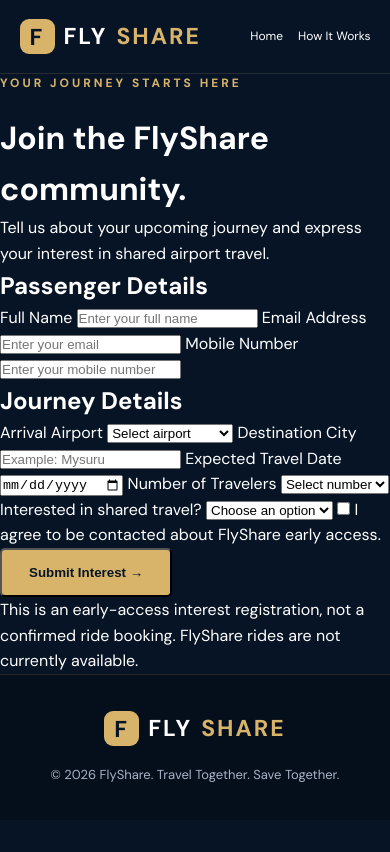
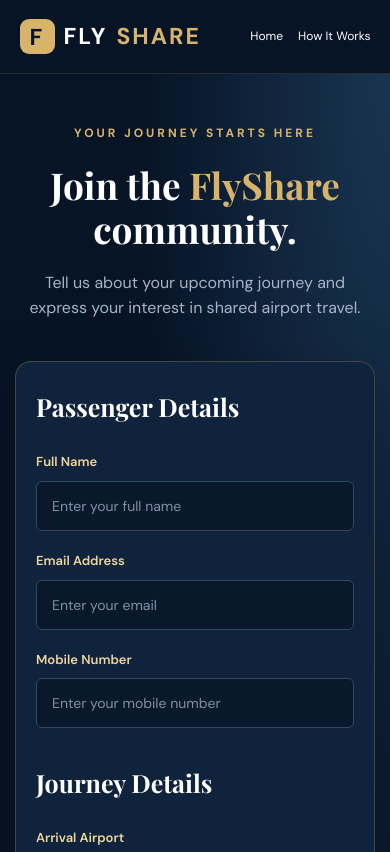
Before and after one commit to likhithk409-bit/flyshare-website, a plain HTML site: page register.html in a window 390 px wide. Shown: the top 852 px of the page. Drawn offline with nearby package versions, Linux system fonts and the light colour scheme.

Commit message:
Add files via upload

```diff
--- a/register.html
+++ b/register.html
@@ -107,6 +107,7 @@
     <p>© 2026 FlyShare. Travel Together. Save Together.</p>
 </footer>
 
+<script src="https://cdn.jsdelivr.net/npm/@supabase/supabase-js@2"></script>
 <script src="script.js"></script>
 
 </body>
--- a/script.js
+++ b/script.js
@@ -0,0 +1,60 @@
+
+const SUPABASE_URL = sb_publishable__3RADRILI656wRQXYWiw7g_ZSY4iqUJ
+const SUPABASE_KEY = "sb_publishable_YOUR_KEY_HERE";
+
+const supabaseClient = window.supabase.createClient(
+    SUPABASE_URL,
+    SUPABASE_KEY
+);
+
+const registrationForm = document.getElementById("registrationForm");
+
+if (registrationForm) {
+    registrationForm.addEventListener("submit", async function(event) {
+        event.preventDefault();
+
+        const submitButton = registrationForm.querySelector("button[type='submit']");
+        const message = document.getElementById("formMessage");
+
+        submitButton.disabled = true;
+        submitButton.textContent = "Submitting...";
+        message.textContent = "";
+
+        const formData = new FormData(registrationForm);
+
+        const registration = {
+            full_name: formData.get("fullName").trim(),
+            email: formData.get("email").trim(),
+            phone: formData.get("phone").trim(),
+            airport: formData.get("airport"),
+            destination: formData.get("destination").trim(),
+            travel_date: formData.get("travelDate"),
+            passengers: Number(formData.get("passengers")),
+            shared_interest: formData.get("interest"),
+            consent: registrationForm.querySelector(
+                "input[type='checkbox']"
+            ).checked
+        };
+
+        try {
+            const { error } = await supabaseClient
+                .from("passenger_registrations")
+                .insert([registration]);
+
+            if (error) throw error;
+
+            message.textContent =
+                "Thank you! Your early-access interest has been registered.";
+
+            registrationForm.reset();
+
+        } catch (error) {
+            console.error("Registration error:", error);
+            message.textContent =
+                "Registration failed. Please try again later.";
+        } finally {
+            submitButton.disabled = false;
+            submitButton.textContent = "Submit Interest →";
+        }
+    });
+}
--- a/style.css
+++ b/style.css
@@ -430,3 +430,138 @@ footer p {
         text-align: center;
     }
 }
+
+/* REGISTRATION PAGE */
+
+.registration-page {
+    padding: 70px 20px 100px;
+    background:
+        radial-gradient(ellipse at top right, #193451, transparent 45%),
+        var(--navy);
+}
+
+.registration-heading {
+    max-width: 650px;
+    margin: 0 auto 40px;
+    text-align: center;
+}
+
+.registration-heading h1 {
+    font-family: 'Playfair Display', serif;
+    font-size: clamp(36px, 5vw, 55px);
+    line-height: 1.2;
+    margin-bottom: 18px;
+}
+
+.registration-heading h1 span {
+    color: var(--gold);
+}
+
+.registration-heading > p:last-child {
+    color: var(--muted);
+}
+
+.registration-form {
+    max-width: 620px;
+    margin: auto;
+    padding: 40px;
+    background: #10233d;
+    border: 1px solid rgba(216,180,106,0.25);
+    border-radius: 16px;
+    box-shadow: 0 25px 70px rgba(0,0,0,0.25);
+}
+
+.registration-form h2 {
+    font-family: 'Playfair Display', serif;
+    font-size: 25px;
+    margin-bottom: 25px;
+}
+
+.registration-form .journey-heading {
+    margin-top: 35px;
+}
+
+.registration-form label {
+    display: block;
+    color: var(--gold-light);
+    font-size: 13px;
+    font-weight: 600;
+    margin: 20px 0 8px;
+}
+
+.registration-form input:not([type="checkbox"]),
+.registration-form select {
+    width: 100%;
+    padding: 15px;
+    background: #09182b;
+    border: 1px solid #344761;
+    border-radius: 6px;
+    color: white;
+    font-family: inherit;
+    font-size: 14px;
+    outline: none;
+}
+
+.registration-form input:focus,
+.registration-form select:focus {
+    border-color: var(--gold);
+}
+
+.registration-form input::placeholder {
+    color: #8290a4;
+}
+
+.registration-form select option {
+    background: #10233d;
+}
+
+.registration-form .consent {
+    display: flex;
+    align-items: flex-start;
+    gap: 10px;
+    color: var(--muted);
+    font-weight: 400;
+    line-height: 1.5;
+}
+
+.registration-form .consent input {
+    margin-top: 5px;
+    accent-color: var(--gold);
+}
+
+.registration-form button {
+    width: 100%;
+    border: none;
+    cursor: pointer;
+    font-family: inherit;
+    font-size: 15px;
+    margin-top: 25px;
+}
+
+.form-message {
+    text-align: center;
+    margin-top: 15px;
+    color: var(--gold-light);
+}
+
+.form-disclaimer {
+    text-align: center;
+    font-size: 11px;
+    color: #8997aa;
+    margin-top: 20px;
+    line-height: 1.6;
+}
+
+@media (max-width: 600px) {
+    .registration-page {
+        padding: 50px 15px 70px;
+    }
+
+    .registration-form {
+        padding: 25px 20px;
+    }
+
+    .registration-heading h1 {
+        font-size: 37px;
+    }
+}
```
